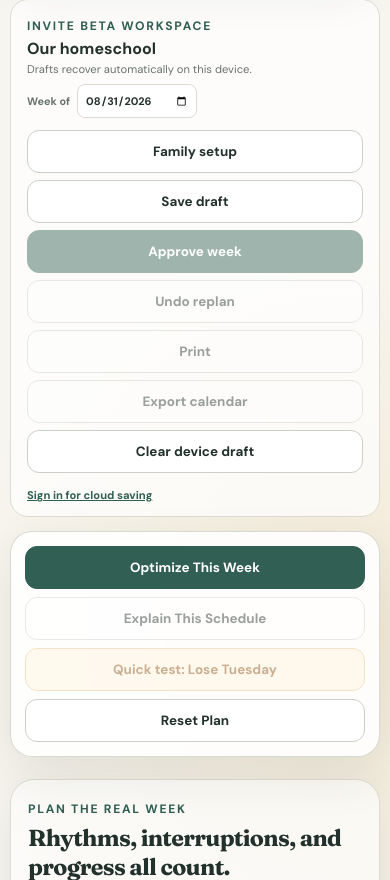
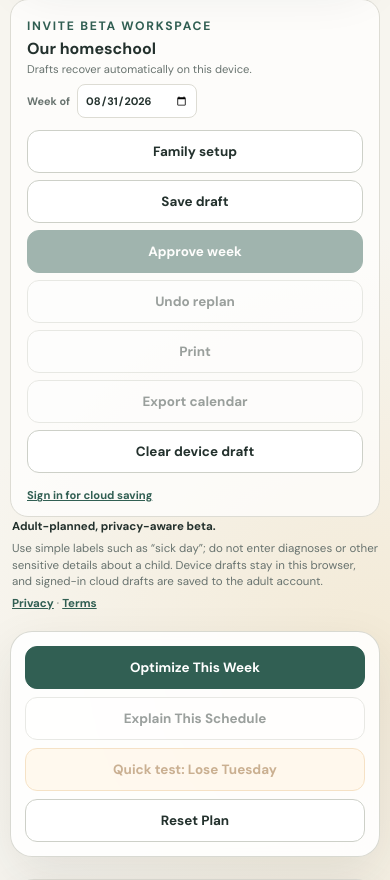
Before and after one commit to theandrewgordon/bible-generator, a Flask app: page /labs/weekflow in a window 390 px wide. Shown: the part 649-1529 px from the top of the page. Run offline with Flask 3, Linux system fonts and the light colour scheme; data that the repository does not hold is empty; some libraries are stand-ins or nearby versions.

Commit message:
Harden WeekFlow beta safeguards

```diff
--- a/faithsparks/views/weekflow.py
+++ b/faithsparks/views/weekflow.py
@@ -13,6 +13,7 @@ from faithsparks.services.weekflow_store import (
     record_beta_feedback,
     save_beta_state,
 )
+from faithsparks.util.request_utils import get_client_ip
 
 bp = Blueprint("weekflow", __name__, url_prefix="/labs/weekflow")
 
@@ -30,6 +31,18 @@ def index():
 
 @bp.post("/schedule")
 def schedule():
+    email = _signed_in_email()
+    limit = check_rate_limit(
+        "weekflow-schedule",
+        email or get_client_ip(),
+        limit=120,
+        window_seconds=60 * 60,
+    )
+    if not limit.allowed:
+        response = jsonify({"error": "Too many WeekFlow plans. Try again shortly."})
+        response.status_code = 429
+        response.headers["Retry-After"] = str(limit.retry_after)
+        return response
     if request.content_length and request.content_length > 120_000:
         return jsonify({"error": "Schedule request is too large."}), 413
     if not request.data:
--- a/static/weekflow.css
+++ b/static/weekflow.css
@@ -206,6 +206,30 @@ h1 {
   font-weight: 800;
 }
 
+.wf-beta-notice {
+  display: flex;
+  align-items: center;
+  gap: 10px;
+  margin: -12px 4px 18px;
+  color: var(--muted);
+  font-size: 0.72rem;
+  line-height: 1.45;
+}
+
+.wf-beta-notice strong {
+  flex: 0 0 auto;
+  color: var(--ink);
+}
+
+.wf-beta-notice a {
+  color: var(--sage);
+  font-weight: 800;
+}
+
+.wf-beta-notice > span:last-child {
+  flex: 0 0 auto;
+}
+
 .wf-family-dialog {
   width: min(720px, calc(100% - 24px));
   max-height: calc(100vh - 40px);
@@ -1602,6 +1626,13 @@ details[open] .wf-chevron {
   .wf-shell {
     width: min(100% - 20px, 680px);
     padding-top: 20px;
+  }
+
+  .wf-beta-notice {
+    flex-direction: column;
+    align-items: flex-start;
+    gap: 5px;
+    margin-inline: 2px;
   }
 
   .wf-hero,
--- a/static/weekflow.js
+++ b/static/weekflow.js
@@ -786,6 +786,8 @@
       return;
     }
 
+    let cloudSaved = false;
+    approveButton.disabled = true;
     setBusy(saveButton, true, "Saving…");
     try {
       const response = await fetch(config.stateUrl, {
@@ -801,11 +803,13 @@
       if (!response.ok) throw new Error(payload.error || `Cloud save returned ${response.status}`);
       betaState = { ...betaState, ...payload, current };
       persistLocal(approved ? "Approved plan saved to your account." : "Draft saved to your account.");
-      if (approved) approveButton.textContent = "Approved";
+      cloudSaved = true;
     } catch (error) {
       saveStatus.textContent = `${error.message} Your device copy is still safe.`;
     } finally {
       setBusy(saveButton, false);
+      approveButton.disabled = false;
+      if (approved) approveButton.textContent = cloudSaved ? "Approved" : "Approved on device";
     }
   }
 
--- a/templates/privacy.html
+++ b/templates/privacy.html
@@ -3,10 +3,10 @@
 {% block content %}
 <article class="legal-page" style="max-width:820px;margin:2rem auto;line-height:1.65">
   <h1>Privacy Policy</h1>
-  <p class="muted">Effective August 21, 2026</p>
+  <p class="muted">Effective September 3, 2026</p>
   <p>Faith Sparks Printables uses the information needed to operate accounts, purchases, generated materials, and shared worship workspaces.</p>
   <h2>Information we handle</h2>
-  <p>This may include your account email and profile information, membership and billing status, content you submit, church-workspace membership, saved services, uploaded media, and basic security and usage logs. Payment card details are handled by the payment provider rather than stored by Faith Sparks.</p>
+  <p>This may include your account email and profile information, membership and billing status, content you submit, church-workspace membership, saved services, WeekFlow family labels and weekly planning details, uploaded media, product feedback, and basic security and usage logs. Payment card details are handled by the payment provider rather than stored by Faith Sparks.</p>
   <h2>How information is used</h2>
   <p>We use it to provide and secure the service, save your work, process requests, troubleshoot failures, prevent abuse, and meet legal obligations. Workspace content is shared with other members of that workspace according to their role.</p>
   <h2>Service providers and retention</h2>
@@ -14,7 +14,7 @@
   <h2>Your choices</h2>
   <p>Avoid uploading sensitive personal information unless it is necessary and authorized. You may request access, correction, or deletion through Support. Some records may be retained when required for security, payment, or legal reasons.</p>
   <h2>Children</h2>
-  <p>The service is intended for adults creating materials for families, churches, or classrooms. Children should not create accounts or submit personal information directly.</p>
+  <p>The service is intended for adults creating materials or plans for families, churches, or classrooms. Children should not create accounts or submit personal information directly. WeekFlow planners should use simple event labels and avoid diagnoses, medical details, or other sensitive information about a child.</p>
   <h2>Contact</h2>
   <p>Privacy questions may be sent through the Support link in the footer. This policy describes the product’s practices and is not legal advice.</p>
 </article>
--- a/templates/terms.html
+++ b/templates/terms.html
@@ -3,14 +3,14 @@
 {% block content %}
 <article class="legal-page" style="max-width:820px;margin:2rem auto;line-height:1.65">
   <h1>Terms of Use</h1>
-  <p class="muted">Effective August 21, 2026</p>
+  <p class="muted">Effective September 3, 2026</p>
   <p>Faith Sparks Printables provides tools for creating educational and worship materials. You remain responsible for the content you upload, paste, store, display, share, or export through the service.</p>
   <h2>Your content and permissions</h2>
   <p>Only use lyrics, Scripture translations, photographs, videos, presentations, fonts, and other material when you have the rights or permission needed for your intended use. Faith Sparks does not grant a license to third-party content and does not verify that your church or organization has obtained one.</p>
   <h2>Acceptable use</h2>
   <p>Do not use the service to infringe copyright or privacy rights, distribute unlawful material, compromise another account, or interfere with the service. Shared church workspaces are visible to their members; only invite people you trust.</p>
   <h2>Service and exports</h2>
-  <p>Automated parsing, cleanup, validation, and slide layout can make mistakes. Review wording, section order, attribution, and every slide before presenting or distributing it. The service is provided as available, without a promise that every feature or third-party source will remain available.</p>
+  <p>Automated parsing, cleanup, validation, scheduling, and slide layout can make mistakes. Review wording, section order, attribution, schedules, and exports before relying on or distributing them. WeekFlow is a planning aid, not professional educational, medical, or childcare advice. The service is provided as available, without a promise that every feature or third-party source will remain available.</p>
   <h2>Removal and account action</h2>
   <p>We may remove content or restrict use when reasonably necessary to address legal, security, or abuse concerns. Copyright notices and takedown requests are handled under our <a href="{{ url_for('public.copyright_policy') }}">Copyright &amp; Takedown Policy</a>.</p>
   <h2>Contact</h2>
--- a/templates/weekflow_lab.html
+++ b/templates/weekflow_lab.html
@@ -18,7 +18,7 @@
     />
     <link
       rel="stylesheet"
-      href="{{ url_for('static', filename='weekflow.css') }}?v=8"
+      href="{{ url_for('static', filename='weekflow.css') }}?v=9"
     />
   </head>
   <body>
@@ -65,6 +65,12 @@
         <a class="wf-sign-in" href="/login/google/start?next=/labs/weekflow">Sign in for cloud saving</a>
         {% endif %}
       </section>
+
+      <aside class="wf-beta-notice" aria-label="WeekFlow beta privacy notice">
+        <strong>Adult-planned, privacy-aware beta.</strong>
+        <span>Use simple labels such as “sick day”; do not enter diagnoses or other sensitive details about a child. Device drafts stay in this browser, and signed-in cloud drafts are saved to the adult account.</span>
+        <span><a href="/privacy">Privacy</a> · <a href="/terms">Terms</a></span>
+      </aside>
 
       <dialog class="wf-family-dialog" id="familyDialog" aria-labelledby="familyDialogTitle">
         <form method="dialog" id="familyForm">
@@ -333,6 +339,6 @@
         defaultScenario: {{ demo.default_scenario|tojson }}
       };
     </script>
-    <script src="{{ url_for('static', filename='weekflow.js') }}?v=9" defer></script>
+    <script src="{{ url_for('static', filename='weekflow.js') }}?v=10" defer></script>
   </body>
 </html>
```
Also changed, not shown: tests/test_weekflow_scheduler.py (+21 -0 lines), tests/test_weekflow_views.py (+28 -1 lines).
